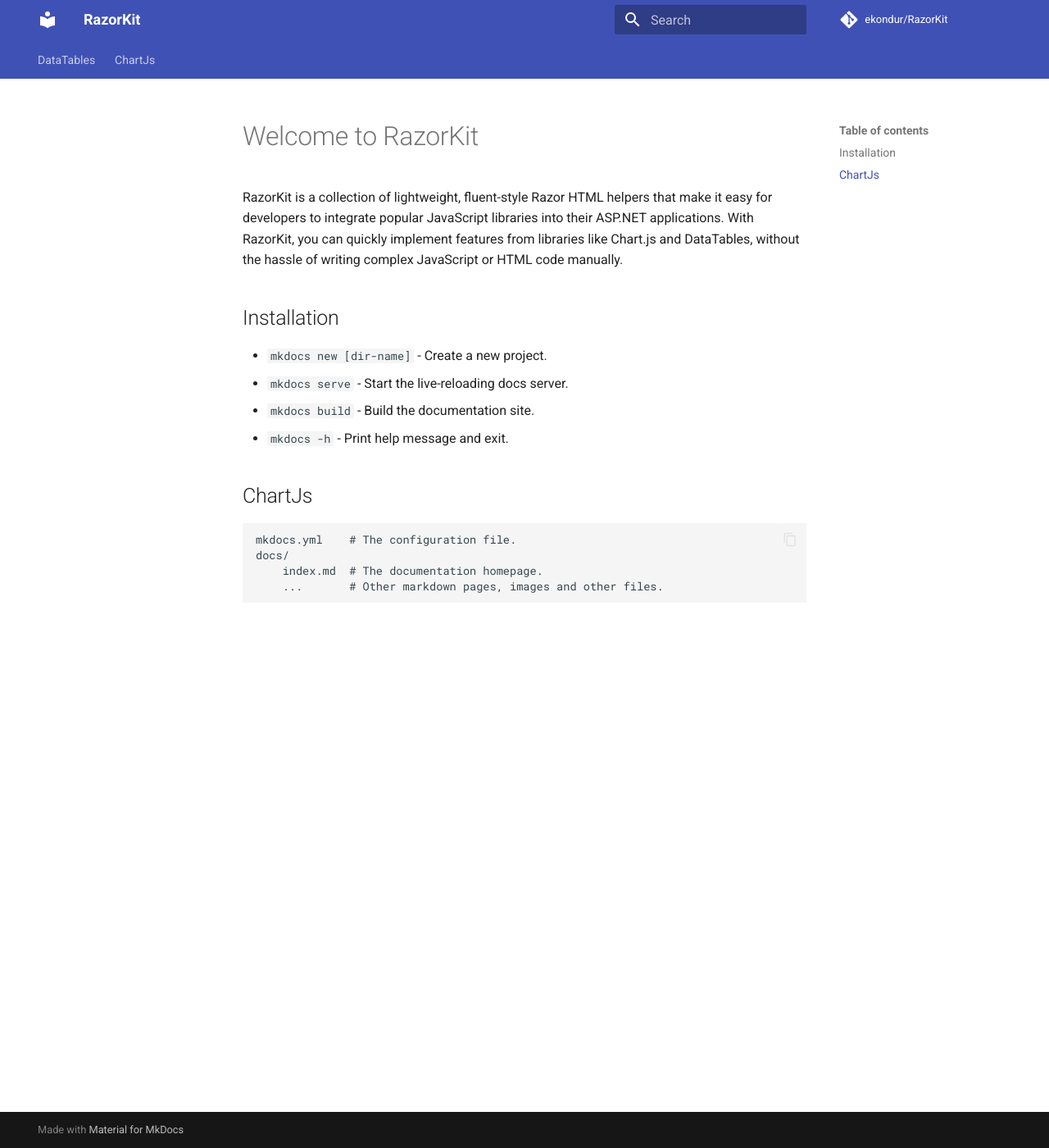
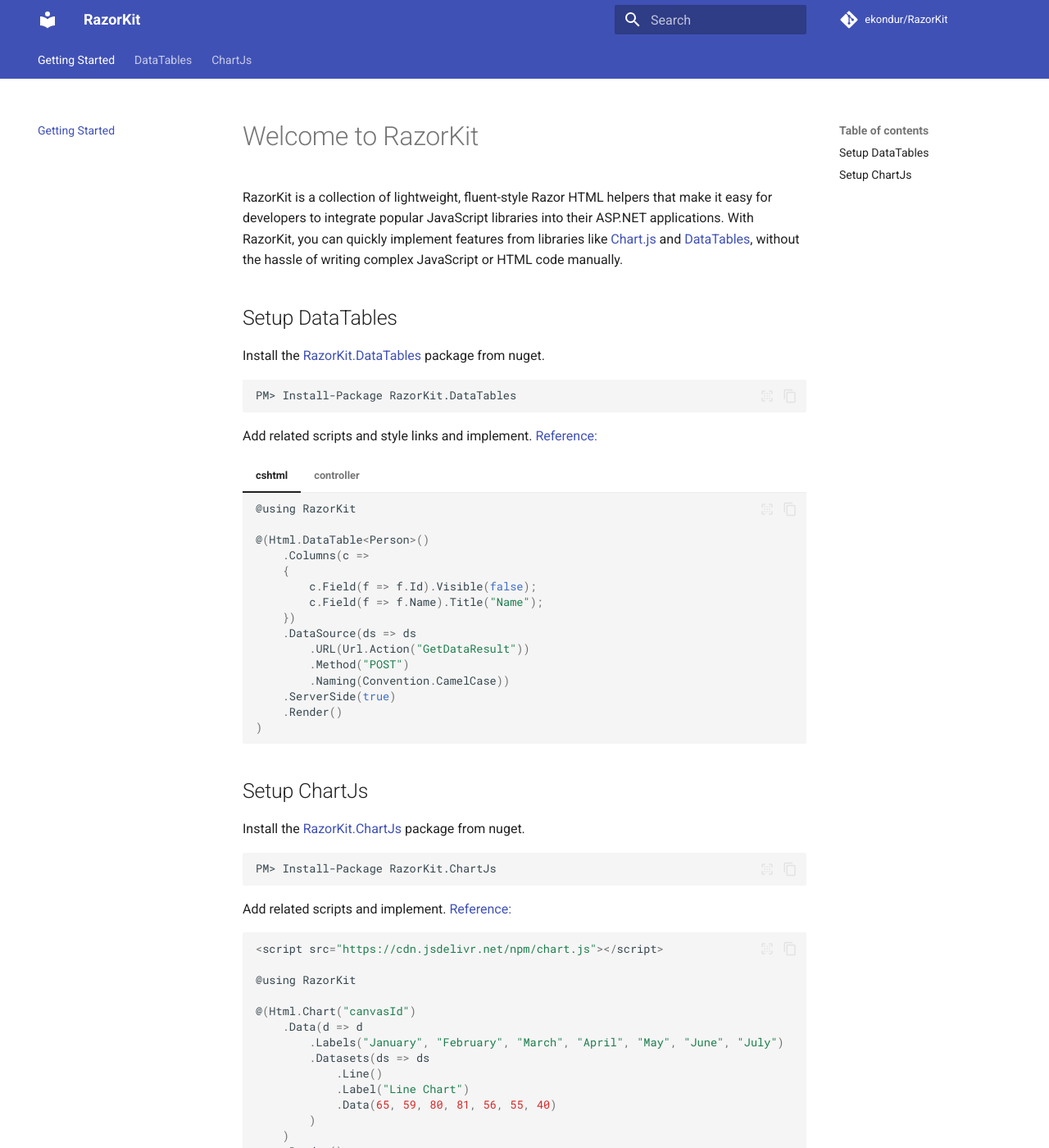
Before and after one commit to ekondur/RazorKit, an MkDocs documentation site: the page built from docs/index.md, in a window 1280 px wide and 1400 px high. Shown: the whole window at 82% size. Built offline with MkDocs 1.6.1 and Material for MkDocs 9.7.7, drawn with Linux system fonts in a browser that asks for light colours; comment, search, counter and statistics services are not loaded.

Commit message:
updated docs

````diff
--- a/docs/index.md
+++ b/docs/index.md
@@ -1,18 +1,77 @@
 # Welcome to RazorKit
 
 RazorKit is a collection of lightweight, fluent-style Razor HTML helpers that make it easy for developers to integrate popular JavaScript libraries into their ASP.NET applications.
-With RazorKit, you can quickly implement features from libraries like Chart.js and DataTables, without the hassle of writing complex JavaScript or HTML code manually.
+With RazorKit, you can quickly implement features from libraries like [Chart.js] and [DataTables], without the hassle of writing complex JavaScript or HTML code manually.
 
-## Installation
+[DataTables]: ../datatables/
+[Chart.js]: ../chartjs/
 
-* `mkdocs new [dir-name]` - Create a new project.
-* `mkdocs serve` - Start the live-reloading docs server.
-* `mkdocs build` - Build the documentation site.
-* `mkdocs -h` - Print help message and exit.
+## Setup DataTables
 
-## ChartJs
+Install the [RazorKit.DataTables](https://www.nuget.org/packages/RazorKit.DataTables/) package from nuget.
 
-    mkdocs.yml    # The configuration file.
-    docs/
-        index.md  # The documentation homepage.
-        ...       # Other markdown pages, images and other files.
+```
+PM> Install-Package RazorKit.DataTables
+```
+
+Add related scripts and style links and implement. [Reference:](https://datatables.net/)
+
+=== "cshtml"
+
+	```cs
+	@using RazorKit
+
+	@(Html.DataTable<Person>()
+		.Columns(c =>
+		{
+			c.Field(f => f.Id).Visible(false);
+			c.Field(f => f.Name).Title("Name");
+		})
+		.DataSource(ds => ds
+			.URL(Url.Action("GetDataResult"))
+			.Method("POST")
+			.Naming(Convention.CamelCase))
+		.ServerSide(true)
+		.Render()
+	)
+	```
+=== "controller"
+
+	```cs
+	using DatatableJS.Data;
+
+	[HttpPost]
+	public JsonResult GetDataResult(DataRequest request)
+	{
+		 var result = ctx.People.ToDataResult(request);
+		 return Json(result);
+	}
+	```
+
+## Setup ChartJs
+
+Install the [RazorKit.ChartJs](https://www.nuget.org/packages/RazorKit.ChartJs/) package from nuget.
+
+```
+PM> Install-Package RazorKit.ChartJs
+```
+
+Add related scripts and implement. [Reference:](https://www.chartjs.org/docs/latest/getting-started/)
+
+```cs
+<script src="https://cdn.jsdelivr.net/npm/chart.js"></script>
+
+@using RazorKit
+
+@(Html.Chart("canvasId")
+    .Data(d => d
+        .Labels("January", "February", "March", "April", "May", "June", "July")
+        .Datasets(ds => ds
+            .Line()
+            .Label("Line Chart")
+            .Data(65, 59, 80, 81, 56, 55, 40)
+        )
+    )
+    .Render()
+)
+```
--- a/mkdocs.yml
+++ b/mkdocs.yml
@@ -27,7 +27,10 @@ markdown_extensions:
   - pymdownx.snippets
   - pymdownx.superfences
   - attr_list
+  - pymdownx.tabbed:
+      alternate_style: true
 nav:
+  - Getting Started: index.md
   - DataTables:
     - datatables/index.md
     - Options: datatables/options.md
````
Also changed, not shown: docs/chartjs/scales.md (deleted), 2 other files.
